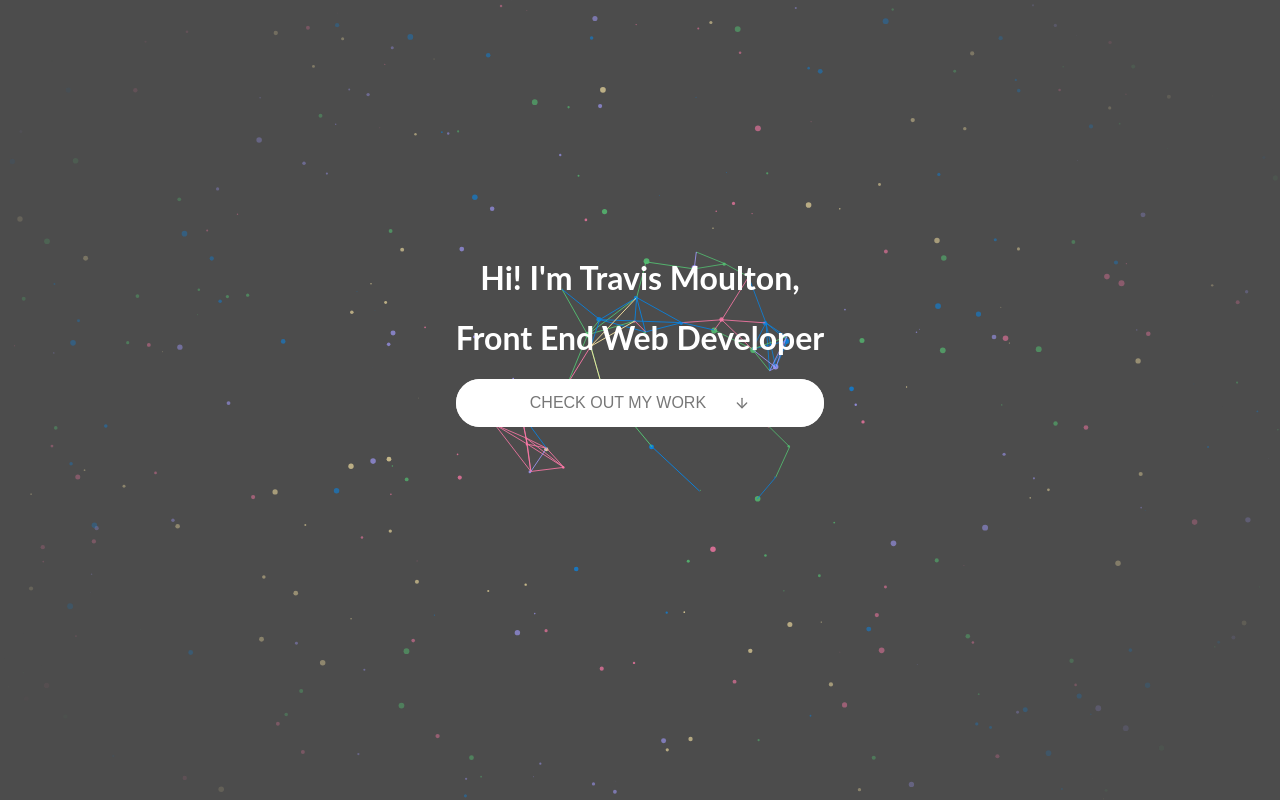
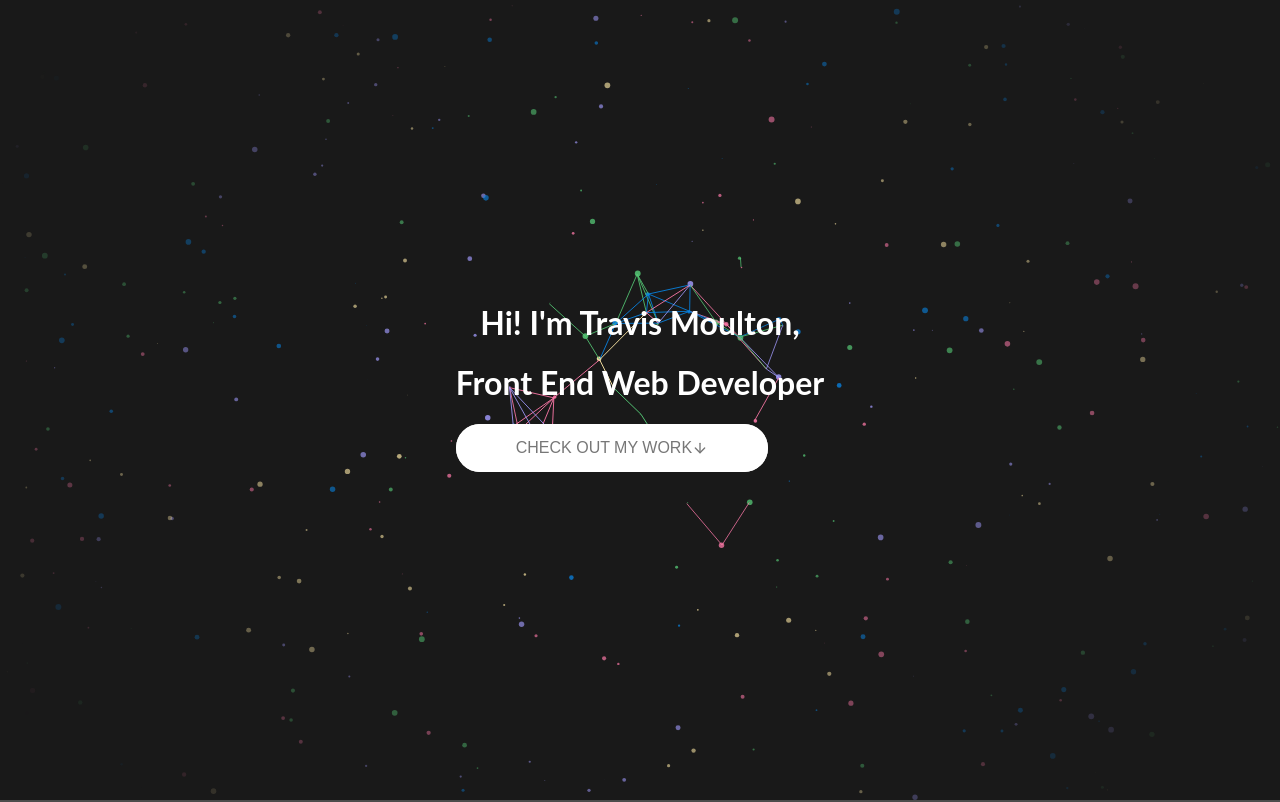
Before and after one commit to travismoulton/portfolio, a Next.js app: page / in a window 1280 px wide. Shown: the top 802 px of the page. Built offline with nearby package versions, Linux system fonts and the light colour scheme.

Commit message:
added smooth scroll to HeroBtn

```diff
--- a/components/Hero.jsx
+++ b/components/Hero.jsx
@@ -15,12 +15,12 @@ export default function HeroContainer() {
   console.log(showAnimation);
 
   return (
-    <>
+    <div className={classes.Hero}>
       <HeroCanvas />
       <div className={classes.HeroWrapper}>
         <HeroHeader show={showAnimation} />
         <HeroBtn startTimer={showAnimation} />
       </div>
-    </>
+    </div>
   );
 }
--- a/components/HeroBtn.jsx
+++ b/components/HeroBtn.jsx
@@ -1,6 +1,7 @@
 import { CSSTransition } from 'react-transition-group';
 import { useRef, useEffect, useState } from 'react';
 import { FiArrowDown } from 'react-icons/fi';
+import { Link as ScrollLink, animateScroll as scroll } from 'react-scroll';
 
 import classes from '../styles/HeroBtn.module.css';
 
@@ -20,10 +21,12 @@ export default function HeroBtn({ startTimer }) {
       mountOnEnter
       classNames="hero__btn"
     >
-      <button className={classes.HeroBtn} ref={nodeRef}>
-        Check out my work
-        <FiArrowDown />
-      </button>
+      <ScrollLink to="MyWork" smooth={true} duration={500}>
+        <button className={classes.HeroBtn} ref={nodeRef}>
+          Check out my work
+          <FiArrowDown />
+        </button>
+      </ScrollLink>
     </CSSTransition>
   );
 }
--- a/components/MyWork.jsx
+++ b/components/MyWork.jsx
@@ -2,7 +2,7 @@ import classes from '../styles/MyWork.module.css';
 
 export default function MyWork() {
   return (
-    <section className={classes.MyWork}>
+    <section className={classes.MyWork} id="MyWork">
       <h1>My work</h1>
     </section>
   );
--- a/package.json
+++ b/package.json
@@ -13,6 +13,7 @@
     "react": "17.0.2",
     "react-dom": "17.0.2",
     "react-icons": "^4.2.0",
+    "react-scroll": "^1.8.4",
     "react-transition-group": "^4.4.2"
   },
   "devDependencies": {
--- a/pages/index.jsx
+++ b/pages/index.jsx
@@ -3,6 +3,7 @@ import Head from 'next/head';
 
 import styles from '../styles/Home.module.css';
 import Hero from '../components/Hero';
+import MyWork from '../components/MyWork';
 
 export default function Home() {
   const [showAnimation, setShowAnimation] = useState(false);
@@ -20,6 +21,7 @@ export default function Home() {
       </Head>
 
       <Hero />
+      <MyWork />
     </div>
   );
 }
--- a/styles/HeroWrapper.module.css
+++ b/styles/HeroWrapper.module.css
@@ -4,3 +4,9 @@
   margin-bottom: 10%;
   height: 20rem;
 }
+
+.Hero {
+  height: 100vh;
+  display: flex;
+  align-items: center;
+}
--- a/styles/Home.module.css
+++ b/styles/Home.module.css
@@ -1,17 +1,8 @@
 .app {
   min-height: 100vh;
-  padding: 0 0.5rem;
+
   display: flex;
   flex-direction: column;
   justify-content: center;
   align-items: center;
 }
-
-/* .main {
-  padding: 5rem 0;
-  flex: 1;
-  display: flex;
-  flex-direction: column;
-  justify-content: center;
-  align-items: center;
-} */
--- a/styles/MyWork.module.css
+++ b/styles/MyWork.module.css
@@ -1,5 +1,8 @@
 .MyWork {
-  width: 100vw;
+  width: 100%;
   height: 100vh;
   background-color: rgba(0, 0, 0, 0.7);
+  display: flex;
+  justify-content: center;
+  align-items: center;
 }
--- a/styles/heroCanvas.module.css
+++ b/styles/heroCanvas.module.css
@@ -2,7 +2,6 @@
   position: absolute;
   top: 0;
   left: 0;
-  width: 100vw;
   height: 100vh;
-  background-color: rgba(0, 0, 0, 0.7);
+  background-color: rgba(0, 0, 0, 0.9);
 }
```
Also changed, not shown: 1 other file (tests, documents, lock files or other folders).
